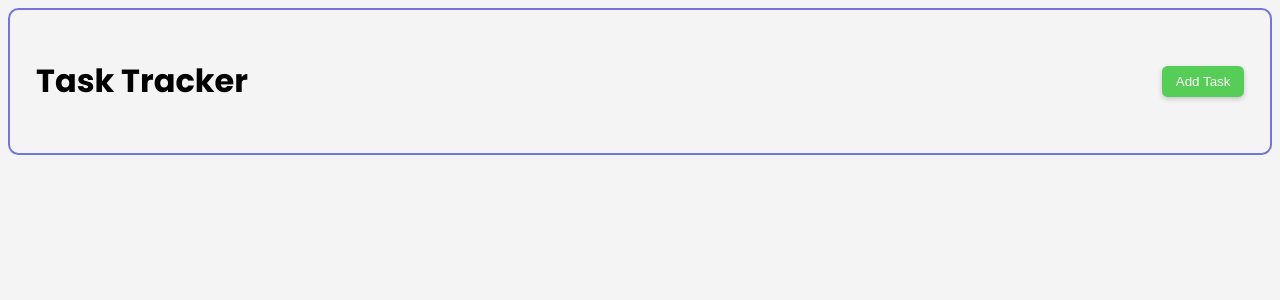
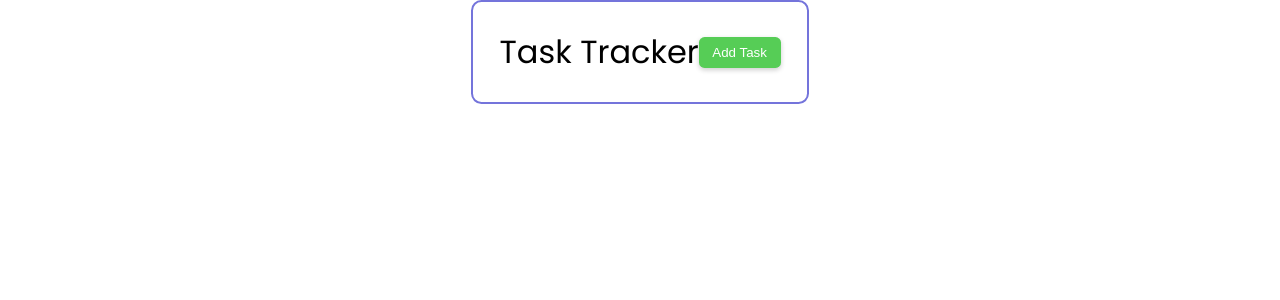
Before and after one commit to tsegaye27/task-tracker, a Vue app: page / in a window 1280 px wide. Shown: the top 300 px of the page. Built offline with nearby package versions, Linux system fonts and the light colour scheme.

Commit message:
minor changes

```diff
--- a/index.html
+++ b/index.html
@@ -1,10 +1,17 @@
 <!DOCTYPE html>
 <html lang="en">
   <head>
-    <meta charset="UTF-8">
-    <link rel="icon" href="/favicon.ico">
-    <meta name="viewport" content="width=device-width, initial-scale=1.0">
-    <title>Vite App</title>
+    <meta charset="UTF-8" />
+    <link rel="icon" href="/favicon.ico" />
+    <link
+      rel="stylesheet"
+      href="https://cdnjs.cloudflare.com/ajax/libs/font-awesome/6.5.2/css/all.min.css"
+      integrity="sha512-SnH5WK+bZxgPHs44uWIX+LLJAJ9/2PkPKZ5QiAj6Ta86w+fsb2TkcmfRyVX3pBnMFcV7oQPJkl9QevSCWr3W6A=="
+      crossorigin="anonymous"
+      referrerpolicy="no-referrer"
+    />
+    <meta name="viewport" content="width=device-width, initial-scale=1.0" />
+    <title>Task Tracker</title>
   </head>
   <body>
     <div id="app"></div>
--- a/src/main.css
+++ b/src/main.css
@@ -1,7 +1,168 @@
 @import url("https://fonts.googleapis.com/css2?family=Poppins:ital,wght@0,100;0,200;0,300;0,400;0,500;0,600;0,700;0,800;0,900;1,100;1,200;1,300;1,400;1,500;1,600;1,700;1,800;1,900&display=swap");
 @import url("https://fonts.googleapis.com/css2?family=Poppins:ital,wght@0,100;0,200;0,300;0,400;0,500;0,600;0,700;0,800;0,900;1,100;1,200;1,300;1,400;1,500;1,600;1,700;1,800;1,900&display=swap");
 
+* {
+  margin: 0;
+  padding: 0;
+  box-sizing: border-box;
+  font-weight: normal;
+}
+
 body {
   font-family: "Poppins", sans-serif;
-  background-color: #f4f4f4;
+  display: flex;
+  justify-content: center;
 }
+
+/* @import url('https://fonts.googleapis.com/css?family=Lato&display=swap');
+
+:root {
+  --box-shadow: 0 1px 3px rgba(0, 0, 0, 0.12), 0 1px 2px rgba(0, 0, 0, 0.24);
+}
+
+* {
+  box-sizing: border-box;
+}
+
+body {
+  background-color: #f7f7f7;
+  display: flex;
+  flex-direction: column;
+  align-items: center;
+  justify-content: center;
+  min-height: 100vh;
+  margin: 0;
+  font-family: 'Lato', sans-serif;
+  font-size: 18px;
+}
+
+.container {
+  margin: 30px auto;
+  width: 400px;
+}
+
+h1 {
+  letter-spacing: 1px;
+  margin: 0;
+}
+
+h3 {
+  border-bottom: 1px solid #bbb;
+  padding-bottom: 10px;
+  margin: 40px 0 10px;
+}
+
+h4 {
+  margin: 0;
+  text-transform: uppercase;
+}
+
+.inc-exp-container {
+  background-color: #fff;
+  box-shadow: var(--box-shadow);
+  padding: 20px;
+  display: flex;
+  justify-content: space-between;
+  margin: 20px 0;
+}
+
+.inc-exp-container > div {
+  flex: 1;
+  text-align: center;
+}
+
+.inc-exp-container > div:first-of-type {
+  border-right: 1px solid #dedede;
+}
+
+.money {
+  font-size: 20px;
+  letter-spacing: 1px;
+  margin: 5px 0;
+}
+
+.money.plus {
+  color: #2ecc71;
+}
+
+.money.minus {
+  color: #c0392b;
+}
+
+label {
+  display: inline-block;
+  margin: 10px 0;
+}
+
+input[type='text'],
+input[type='number'] {
+  border: 1px solid #dedede;
+  border-radius: 2px;
+  display: block;
+  font-size: 16px;
+  padding: 10px;
+  width: 100%;
+}
+
+.btn {
+  cursor: pointer;
+  background-color: #9c88ff;
+  box-shadow: var(--box-shadow);
+  color: #fff;
+  border: 0;
+  display: block;
+  font-size: 16px;
+  margin: 10px 0 30px;
+  padding: 10px;
+  width: 100%;
+}
+
+.btn:focus,
+.delete-btn:focus {
+  outline: 0;
+}
+
+.list {
+  list-style-type: none;
+  padding: 0;
+  margin-bottom: 40px;
+}
+
+.list li {
+  background-color: #fff;
+  box-shadow: var(--box-shadow);
+  color: #333;
+  display: flex;
+  justify-content: space-between;
+  position: relative;
+  padding: 10px;
+  margin: 10px 0;
+}
+
+.list li.plus {
+  border-right: 5px solid #2ecc71;
+}
+
+.list li.minus {
+  border-right: 5px solid #c0392b;
+}
+
+.delete-btn {
+  cursor: pointer;
+  background-color: #e74c3c;
+  border: 0;
+  color: #fff;
+  font-size: 20px;
+  line-height: 20px;
+  padding: 2px 5px;
+  position: absolute;
+  top: 50%;
+  left: 0;
+  transform: translate(-100%, -50%);
+  opacity: 0;
+  transition: opacity 0.3s ease;
+}
+
+.list li:hover .delete-btn {
+  opacity: 1;
+} */
--- /dev/null
+++ b/src/types/TaskProps.ts
@@ -0,0 +1,6 @@
+export type TaskProps = {
+  id: number;
+  text: string;
+  day: string;
+  reminder: boolean;
+};
```
